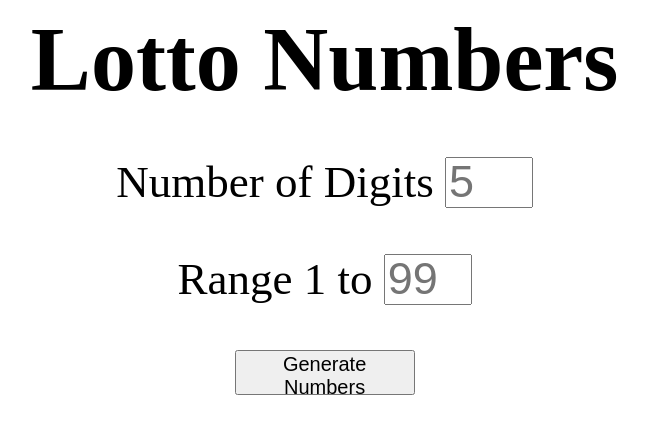
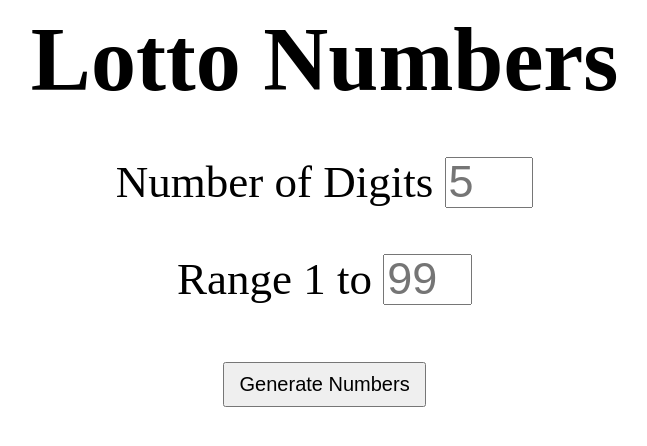
Before and after one commit to ShawnLiu187/ajax-lotto, a plain HTML site: page index.html in a window 1280 px wide. Shown: the whole page, without its empty margins (189-836 px from the left). Drawn offline with Linux system fonts and the light colour scheme.

Commit message:
update 2 media query

```diff
--- a/CSS/main.css
+++ b/CSS/main.css
@@ -25,26 +25,26 @@ h1, p, ul{
 }
 */
 
-@media screen and (min-width:401px) {
+@media screen and (min-width:400px) {
     .page{
         width: 90%;
     }
     .num_list{
-        width: 90%;
+        width: 50%;
     }
     body {
-        font-size: 30px;
+        font-size: 2rem;
     }
      input{
-        width:55px;
+        width:8%;
         height: 30px;
-        font-size:30px;
+        font-size:1.5rem;
     }
 
     button{
-        width:180px;
+        width:25%;
         height: 50px;
-        font-size:16px;
+        font-size:1rem;
     }
 }
 
@@ -62,13 +62,13 @@ h1, p, ul{
     }
 
     input{
-        width:70px;
+        width:8%;
         height: 40px;
         font-size:40px;
     }
 
     button{
-        width:180px;
+        width:20%;
         height: 50px;
         font-size:16px;
     }
@@ -85,13 +85,13 @@ h1, p, ul{
         font-size: 45px;
     }
     input{
-        width:80px;
+        width:8%;
         height: 45px;
         font-size:45px;
     }
 
     button{
-        width:180px;
+        width:20%;
         height: 45px;
         font-size:20px;
     }
```
